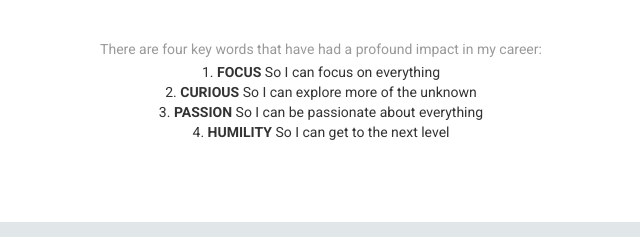
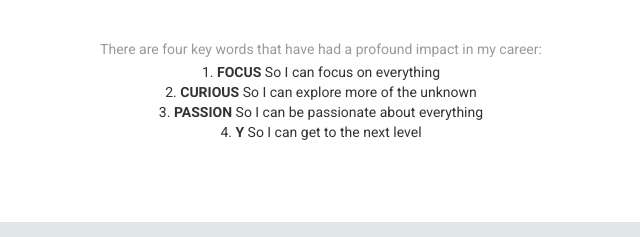
Before and after one commit to zyfnua/zyfnua.github.io, a plain HTML site: page index.html in a window 1280 px wide. Shown: the part 1803-2040 px from the top of the page, 319-959 px from the left. Drawn offline with Linux system fonts and the light colour scheme; a web font is replaced by a local one.

Commit message:
Update index.html

```diff
--- a/index.html
+++ b/index.html
@@ -143,7 +143,7 @@
                                 <li class="fw_300"><span class="fw_700 color_22 text-uppercase">1. <b>FOCUS</b></span> So I can focus on everything </li>
                                 <li class="fw_300"><span class="fw_700 color_22 text-uppercase">2.<b> CURIOUS</b></span> So I can explore more of the unknown </li>
                                 <li class="fw_300"><span class="fw_700 color_22 text-uppercase">3.<b> PASSION</b> </span> So I can be passionate about everything </li>
-                                <li class="fw_300"><span class="fw_700 color_22 text-uppercase">4.<b> HUMILITY</b></span> So I can get to the next level </li>
+                                <li class="fw_300"><span class="fw_700 color_22 text-uppercase">4.<b> Y</b></span> So I can get to the next level </li>
                             </ul>
 
          <br/><br/><br/><br/>
```
